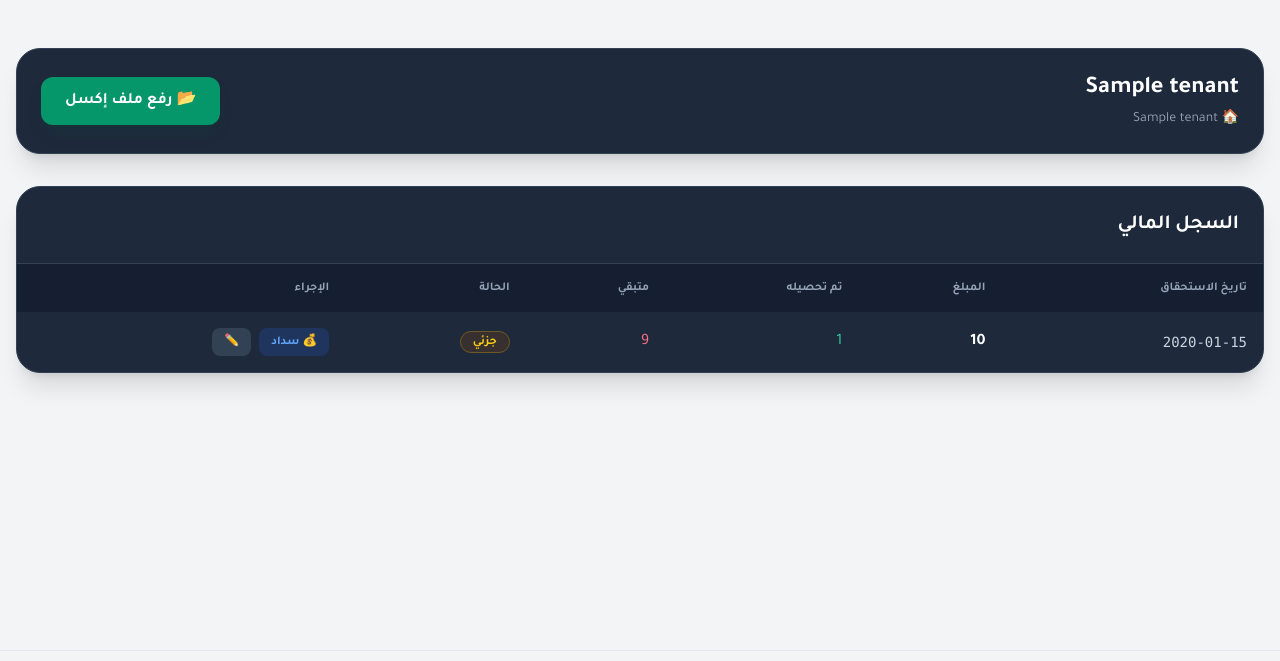
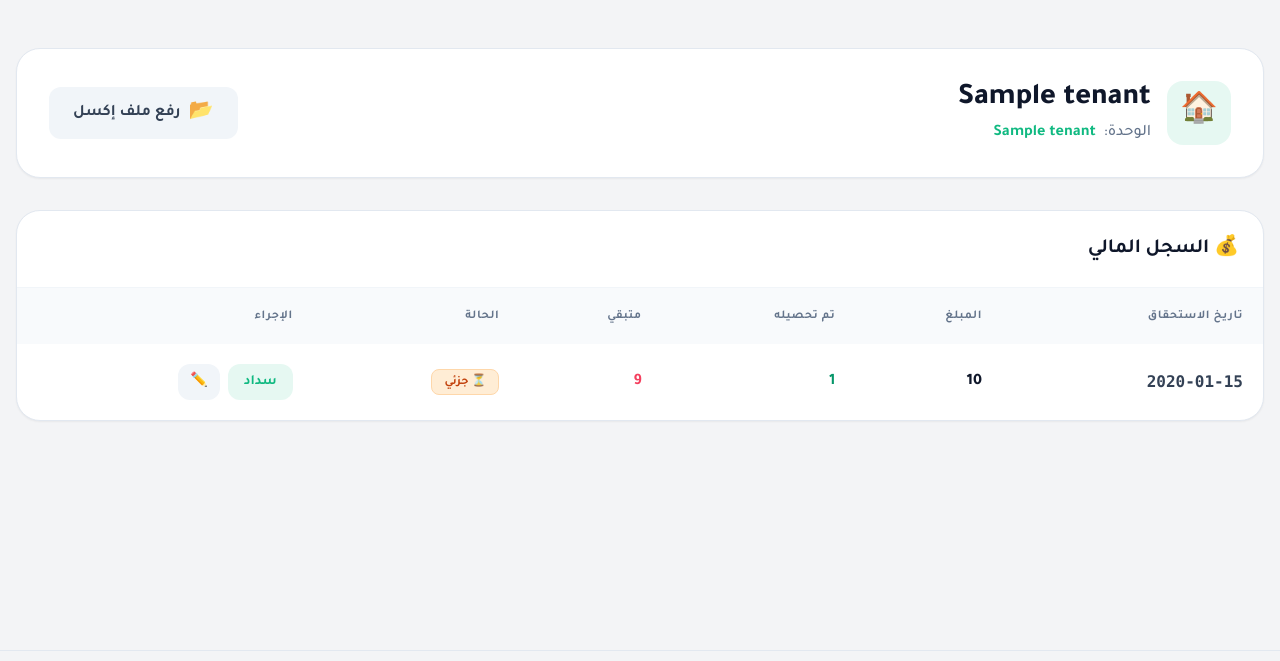
Before and after one commit to KhalidExe/Raseed, a Flask app: page /tenant/1 in a window 1280 px wide. Shown: the part 69-730 px from the top of the page. Run offline with Flask 3, Linux system fonts and the light colour scheme; a user stored in the database is signed in; tables that the repository leaves empty hold one stand-in row (values such as "Sample post"); some libraries are stand-ins or nearby versions.

Commit message:
UI: Complete tenant details redesign with new branding and dark mode

```diff
--- a/templates/tenant.html
+++ b/templates/tenant.html
@@ -3,65 +3,72 @@
 {% block content %}
 <div class="container mx-auto px-4 py-8">
 
-    <div class="bg-slate-800 p-6 rounded-3xl border border-slate-700 shadow-xl mb-8 flex flex-col md:flex-row justify-between items-center gap-4">
-        <div>
-            <h2 class="text-2xl font-bold text-white mb-1">{{ tenant.name }}</h2>
-            <p class="text-slate-400 text-sm flex items-center gap-2">
-                🏠 {{ tenant.unit_name }}
-            </p>
+    <div class="bg-white dark:bg-slate-800 p-8 rounded-3xl border border-slate-200 dark:border-slate-700 shadow-sm mb-8 flex flex-col md:flex-row justify-between items-center gap-6 transition-colors duration-300">
+        <div class="flex items-center gap-4">
+            <div class="w-16 h-16 rounded-2xl bg-brand-teal/10 flex items-center justify-center text-3xl">
+                🏠
+            </div>
+            <div>
+                <h2 class="text-3xl font-black text-slate-900 dark:text-white mb-1">{{ tenant.name }}</h2>
+                <p class="text-slate-500 dark:text-slate-400 font-medium flex items-center gap-2">
+                    {{ texts['unit_name'][lang] }}: <span class="text-brand-teal font-bold">{{ tenant.unit_name }}</span>
+                </p>
+            </div>
         </div>
 
-        <div class="flex gap-3">
-            <button onclick="document.getElementById('uploadModal').classList.remove('hidden')" class="bg-emerald-600 hover:bg-emerald-500 text-white px-6 py-3 rounded-xl font-bold transition-all shadow-lg shadow-emerald-900/20 flex items-center gap-2">
-                📂 {{ texts['upload_excel'][lang] }}
+        <div class="flex gap-3 w-full md:w-auto">
+            <button onclick="document.getElementById('uploadModal').classList.remove('hidden')" class="flex-1 md:flex-none bg-slate-100 hover:bg-slate-200 dark:bg-slate-700 dark:hover:bg-slate-600 text-slate-700 dark:text-white px-6 py-3 rounded-xl font-bold transition-all flex items-center justify-center gap-2 group">
+                <span class="text-xl group-hover:scale-110 transition-transform">📂</span> {{ texts['upload_excel'][lang] }}
             </button>
         </div>
     </div>
 
-    <div class="bg-slate-800 rounded-3xl border border-slate-700 shadow-xl overflow-hidden">
-        <div class="p-6 border-b border-slate-700">
-            <h3 class="text-xl font-bold text-white">{{ texts['financial_record'][lang] }}</h3>
+    <div class="bg-white dark:bg-slate-800 rounded-3xl border border-slate-200 dark:border-slate-700 shadow-sm overflow-hidden transition-colors duration-300">
+        <div class="p-6 border-b border-slate-100 dark:border-slate-700/50">
+            <h3 class="text-xl font-bold text-slate-900 dark:text-white flex items-center gap-2">
+                💰 {{ texts['financial_record'][lang] }}
+            </h3>
         </div>
 
         <div class="overflow-x-auto">
-            <table class="w-full text-start text-slate-300">
-                <thead class="bg-slate-900/50 text-slate-400 font-bold uppercase text-xs">
+            <table class="w-full text-start text-slate-600 dark:text-slate-300">
+                <thead class="bg-slate-50 dark:bg-slate-900/50 text-slate-500 dark:text-slate-400 font-bold uppercase text-xs tracking-wider">
                     <tr>
-                        <th class="p-4 text-start">{{ texts['due_date'][lang] }}</th>
-                        <th class="p-4 text-start">{{ texts['amount'][lang] }}</th>
-                        <th class="p-4 text-start">{{ texts['total_paid'][lang] }}</th>
-                        <th class="p-4 text-start">{{ texts['total_remaining'][lang] }}</th>
-                        <th class="p-4 text-start">{{ texts['status'][lang] }}</th>
-                        <th class="p-4 text-start">{{ texts['actions'][lang] }}</th>
+                        <th class="p-5 text-start">{{ texts['due_date'][lang] }}</th>
+                        <th class="p-5 text-start">{{ texts['amount'][lang] }}</th>
+                        <th class="p-5 text-start">{{ texts['total_paid'][lang] }}</th>
+                        <th class="p-5 text-start">{{ texts['total_remaining'][lang] }}</th>
+                        <th class="p-5 text-start">{{ texts['status'][lang] }}</th>
+                        <th class="p-5 text-start">{{ texts['actions'][lang] }}</th>
                     </tr>
                 </thead>
-                <tbody class="divide-y divide-slate-700">
+                <tbody class="divide-y divide-slate-100 dark:divide-slate-700">
                     {% for inst in installments %}
-                    <tr class="hover:bg-slate-700/50 transition-colors">
-                        <td class="p-4 font-mono text-sm">{{ inst.date }}</td>
-                        <td class="p-4 font-bold text-white">{{ "{:,.0f}".format(inst.amount) }}</td>
-                        <td class="p-4 text-emerald-400">{{ "{:,.0f}".format(inst.paid) }}</td>
-                        <td class="p-4 text-rose-400">{{ "{:,.0f}".format(inst.amount - inst.paid) }}</td>
-                        <td class="p-4">
-                            {% if inst.paid >= inst.amount %}
-                                <span class="bg-emerald-900/30 text-emerald-400 px-3 py-1 rounded-full text-xs font-bold border border-emerald-500/30">
-                                    {{ texts['paid_done'][lang] }}
+                    <tr class="hover:bg-slate-50 dark:hover:bg-slate-700/50 transition-colors">
+                        <td class="p-5 font-mono font-bold text-slate-700 dark:text-slate-400">{{ inst['date'] }}</td>
+                        <td class="p-5 font-black text-slate-900 dark:text-white">{{ "{:,.0f}".format(inst['amount']) }}</td>
+                        <td class="p-5 font-bold text-emerald-600 dark:text-emerald-400">{{ "{:,.0f}".format(inst['paid']) }}</td>
+                        <td class="p-5 font-bold text-rose-500 dark:text-rose-400">{{ "{:,.0f}".format(inst['amount'] - inst['paid']) }}</td>
+                        <td class="p-5">
+                            {% if inst['paid'] >= inst['amount'] %}
+                                <span class="bg-emerald-100 dark:bg-emerald-900/30 text-emerald-700 dark:text-emerald-400 px-3 py-1 rounded-lg text-xs font-bold border border-emerald-200 dark:border-emerald-500/30 flex w-fit items-center gap-1">
+                                    ✅ {{ texts['paid_done'][lang] }}
                                 </span>
-                            {% elif inst.paid > 0 %}
-                                <span class="bg-yellow-900/30 text-yellow-400 px-3 py-1 rounded-full text-xs font-bold border border-yellow-500/30">
-                                    {{ texts['partial'][lang] }}
+                            {% elif inst['paid'] > 0 %}
+                                <span class="bg-orange-100 dark:bg-orange-900/30 text-orange-700 dark:text-orange-400 px-3 py-1 rounded-lg text-xs font-bold border border-orange-200 dark:border-orange-500/30 flex w-fit items-center gap-1">
+                                    ⏳ {{ texts['partial'][lang] }}
                                 </span>
                             {% else %}
-                                <span class="bg-slate-700 text-slate-400 px-3 py-1 rounded-full text-xs font-bold">
-                                    {{ texts['unpaid'][lang] }}
+                                <span class="bg-slate-100 dark:bg-slate-700 text-slate-500 dark:text-slate-400 px-3 py-1 rounded-lg text-xs font-bold border border-slate-200 dark:border-slate-600 flex w-fit items-center gap-1">
+                                    🔴 {{ texts['unpaid'][lang] }}
                                 </span>
                             {% endif %}
                         </td>
-                        <td class="p-4 flex gap-2">
-                            <button onclick="openPayModal('{{ inst.id }}', '{{ inst.amount - inst.paid }}')" class="bg-blue-600/20 hover:bg-blue-600 text-blue-400 hover:text-white px-3 py-1.5 rounded-lg text-xs font-bold transition-all">
-                                💰 {{ texts['pay'][lang] }}
+                        <td class="p-5 flex gap-2">
+                            <button onclick="openPayModal('{{ inst['id'] }}', '{{ inst['amount'] - inst['paid'] }}')" class="bg-brand-teal/10 hover:bg-brand-teal hover:text-white text-brand-teal px-4 py-2 rounded-xl text-sm font-bold transition-all">
+                                {{ texts['pay'][lang] }}
                             </button>
-                            <button onclick="openEditModal('{{ inst.id }}', '{{ inst.amount }}')" class="bg-slate-700 hover:bg-slate-600 text-slate-300 hover:text-white px-3 py-1.5 rounded-lg text-xs font-bold transition-all">
+                            <button onclick="openEditModal('{{ inst['id'] }}', '{{ inst['amount'] }}')" class="bg-slate-100 hover:bg-slate-200 dark:bg-slate-700 dark:hover:bg-slate-600 text-slate-500 dark:text-slate-300 px-3 py-2 rounded-xl text-sm font-bold transition-all">
                                 ✏️
                             </button>
                         </td>
@@ -71,8 +78,9 @@
             </table>
             {% if not installments %}
             <div class="p-12 text-center">
-                <p class="text-slate-500 mb-4">{{ texts['no_tenants'][lang] }}</p>
-                <button onclick="document.getElementById('uploadModal').classList.remove('hidden')" class="text-blue-400 hover:text-blue-300 text-sm font-bold underline">
+                <div class="w-16 h-16 bg-slate-50 dark:bg-slate-700 rounded-full flex items-center justify-center mx-auto mb-4 text-3xl">📄</div>
+                <p class="text-slate-500 dark:text-slate-400 mb-6 font-medium">{{ texts['no_tenants'][lang] }}</p>
+                <button onclick="document.getElementById('uploadModal').classList.remove('hidden')" class="text-brand-teal hover:text-emerald-600 text-sm font-bold underline decoration-2 underline-offset-4">
                     {{ texts['upload_excel'][lang] }}
                 </button>
             </div>
@@ -81,51 +89,52 @@
     </div>
 </div>
 
-<div id="uploadModal" class="fixed inset-0 bg-slate-900/80 backdrop-blur-sm hidden z-50 flex items-center justify-center p-4">
-    <div class="bg-slate-800 w-full max-w-md rounded-3xl border border-slate-700 shadow-2xl p-6 relative">
-        <button onclick="document.getElementById('uploadModal').classList.add('hidden')" class="absolute top-4 right-4 rtl:left-4 rtl:right-auto text-slate-400 hover:text-white">✕</button>
-        <h3 class="text-xl font-bold text-white mb-6">{{ texts['upload_excel'][lang] }}</h3>
+<div id="uploadModal" class="fixed inset-0 bg-slate-900/50 backdrop-blur-sm hidden z-50 flex items-center justify-center p-4">
+    <div class="bg-white dark:bg-slate-800 w-full max-w-md rounded-3xl shadow-2xl p-8 relative transition-colors duration-300">
+        <button onclick="document.getElementById('uploadModal').classList.add('hidden')" class="absolute top-4 right-4 rtl:left-4 rtl:right-auto text-slate-400 hover:text-slate-600 dark:hover:text-white">✕</button>
+        <h3 class="text-xl font-bold text-slate-900 dark:text-white mb-6">{{ texts['upload_excel'][lang] }}</h3>
         <form action="{{ url_for('upload_excel', t_id=tenant.id) }}" method="POST" enctype="multipart/form-data" class="space-y-4">
-            <div class="border-2 border-dashed border-slate-600 rounded-xl p-8 text-center hover:border-blue-500 transition-colors cursor-pointer relative">
-                <input type="file" name="file" accept=".xlsx" required class="absolute inset-0 opacity-0 cursor-pointer w-full h-full">
-                <p class="text-slate-400 text-sm">Drag & Drop or Click to Upload</p>
-                <p class="text-slate-600 text-xs mt-2">(.xlsx files only)</p>
+            <div class="border-2 border-dashed border-slate-300 dark:border-slate-600 rounded-2xl p-10 text-center hover:border-brand-teal dark:hover:border-brand-teal transition-colors cursor-pointer relative group bg-slate-50 dark:bg-slate-900/50">
+                <input type="file" name="file" accept=".xlsx" required class="absolute inset-0 opacity-0 cursor-pointer w-full h-full z-10">
+                <div class="text-4xl mb-3 opacity-50 group-hover:scale-110 transition-transform">📂</div>
+                <p class="text-slate-500 dark:text-slate-400 text-sm font-bold">Drag & Drop or Click to Upload</p>
+                <p class="text-slate-400 dark:text-slate-500 text-xs mt-2">(.xlsx files only)</p>
             </div>
-            <button type="submit" class="w-full py-3 bg-emerald-600 hover:bg-emerald-500 text-white font-bold rounded-xl transition-all shadow-lg shadow-emerald-900/20">
+            <button type="submit" class="w-full py-4 bg-brand-teal hover:bg-emerald-600 text-white font-bold rounded-xl transition-all shadow-lg shadow-emerald-500/20">
                 {{ texts['upload_excel'][lang] }}
             </button>
         </form>
     </div>
 </div>
 
-<div id="payModal" class="fixed inset-0 bg-slate-900/80 backdrop-blur-sm hidden z-50 flex items-center justify-center p-4">
-    <div class="bg-slate-800 w-full max-w-sm rounded-3xl border border-slate-700 shadow-2xl p-6 relative">
-        <button onclick="document.getElementById('payModal').classList.add('hidden')" class="absolute top-4 right-4 rtl:left-4 rtl:right-auto text-slate-400 hover:text-white">✕</button>
-        <h3 class="text-xl font-bold text-white mb-6">{{ texts['pay'][lang] }}</h3>
+<div id="payModal" class="fixed inset-0 bg-slate-900/50 backdrop-blur-sm hidden z-50 flex items-center justify-center p-4">
+    <div class="bg-white dark:bg-slate-800 w-full max-w-sm rounded-3xl shadow-2xl p-8 relative transition-colors duration-300">
+        <button onclick="document.getElementById('payModal').classList.add('hidden')" class="absolute top-4 right-4 rtl:left-4 rtl:right-auto text-slate-400 hover:text-slate-600 dark:hover:text-white">✕</button>
+        <h3 class="text-xl font-bold text-slate-900 dark:text-white mb-6">{{ texts['pay'][lang] }}</h3>
         <form id="payForm" method="POST" class="space-y-4">
             <input type="hidden" name="t_id" value="{{ tenant.id }}">
             <div>
-                <label class="block text-slate-400 text-xs font-bold mb-1">{{ texts['amount'][lang] }}</label>
-                <input type="number" step="0.01" name="amount" id="payAmount" required class="w-full p-3 bg-slate-900 border border-slate-700 rounded-xl text-white focus:border-blue-500 outline-none">
+                <label class="block text-slate-500 dark:text-slate-400 text-xs font-bold mb-1">{{ texts['amount'][lang] }}</label>
+                <input type="number" step="0.01" name="amount" id="payAmount" required class="w-full p-3 bg-slate-50 dark:bg-slate-900 border border-slate-200 dark:border-slate-700 rounded-xl text-slate-900 dark:text-white focus:border-brand-teal outline-none transition-colors text-lg font-bold">
             </div>
-            <button type="submit" class="w-full py-3 bg-blue-600 hover:bg-blue-500 text-white font-bold rounded-xl transition-all shadow-lg shadow-blue-900/20">
+            <button type="submit" class="w-full py-4 bg-brand-teal hover:bg-emerald-600 text-white font-bold rounded-xl transition-all shadow-lg shadow-emerald-500/20">
                 {{ texts['pay'][lang] }}
             </button>
         </form>
     </div>
 </div>
 
-<div id="editModal" class="fixed inset-0 bg-slate-900/80 backdrop-blur-sm hidden z-50 flex items-center justify-center p-4">
-    <div class="bg-slate-800 w-full max-w-sm rounded-3xl border border-slate-700 shadow-2xl p-6 relative">
-        <button onclick="document.getElementById('editModal').classList.add('hidden')" class="absolute top-4 right-4 rtl:left-4 rtl:right-auto text-slate-400 hover:text-white">✕</button>
-        <h3 class="text-xl font-bold text-white mb-6">{{ texts['update'][lang] }}</h3>
+<div id="editModal" class="fixed inset-0 bg-slate-900/50 backdrop-blur-sm hidden z-50 flex items-center justify-center p-4">
+    <div class="bg-white dark:bg-slate-800 w-full max-w-sm rounded-3xl shadow-2xl p-8 relative transition-colors duration-300">
+        <button onclick="document.getElementById('editModal').classList.add('hidden')" class="absolute top-4 right-4 rtl:left-4 rtl:right-auto text-slate-400 hover:text-slate-600 dark:hover:text-white">✕</button>
+        <h3 class="text-xl font-bold text-slate-900 dark:text-white mb-6">{{ texts['update'][lang] }}</h3>
         <form id="editForm" method="POST" class="space-y-4">
             <input type="hidden" name="t_id" value="{{ tenant.id }}">
             <div>
-                <label class="block text-slate-400 text-xs font-bold mb-1">{{ texts['amount'][lang] }}</label>
-                <input type="number" step="0.01" name="new_total" id="editTotal" required class="w-full p-3 bg-slate-900 border border-slate-700 rounded-xl text-white focus:border-blue-500 outline-none">
+                <label class="block text-slate-500 dark:text-slate-400 text-xs font-bold mb-1">{{ texts['amount'][lang] }}</label>
+                <input type="number" step="0.01" name="new_total" id="editTotal" required class="w-full p-3 bg-slate-50 dark:bg-slate-900 border border-slate-200 dark:border-slate-700 rounded-xl text-slate-900 dark:text-white focus:border-brand-teal outline-none transition-colors text-lg font-bold">
             </div>
-            <button type="submit" class="w-full py-3 bg-slate-600 hover:bg-slate-500 text-white font-bold rounded-xl transition-all">
+            <button type="submit" class="w-full py-4 bg-slate-800 hover:bg-slate-700 text-white font-bold rounded-xl transition-all shadow-lg">
                 {{ texts['update'][lang] }}
             </button>
         </form>
```
